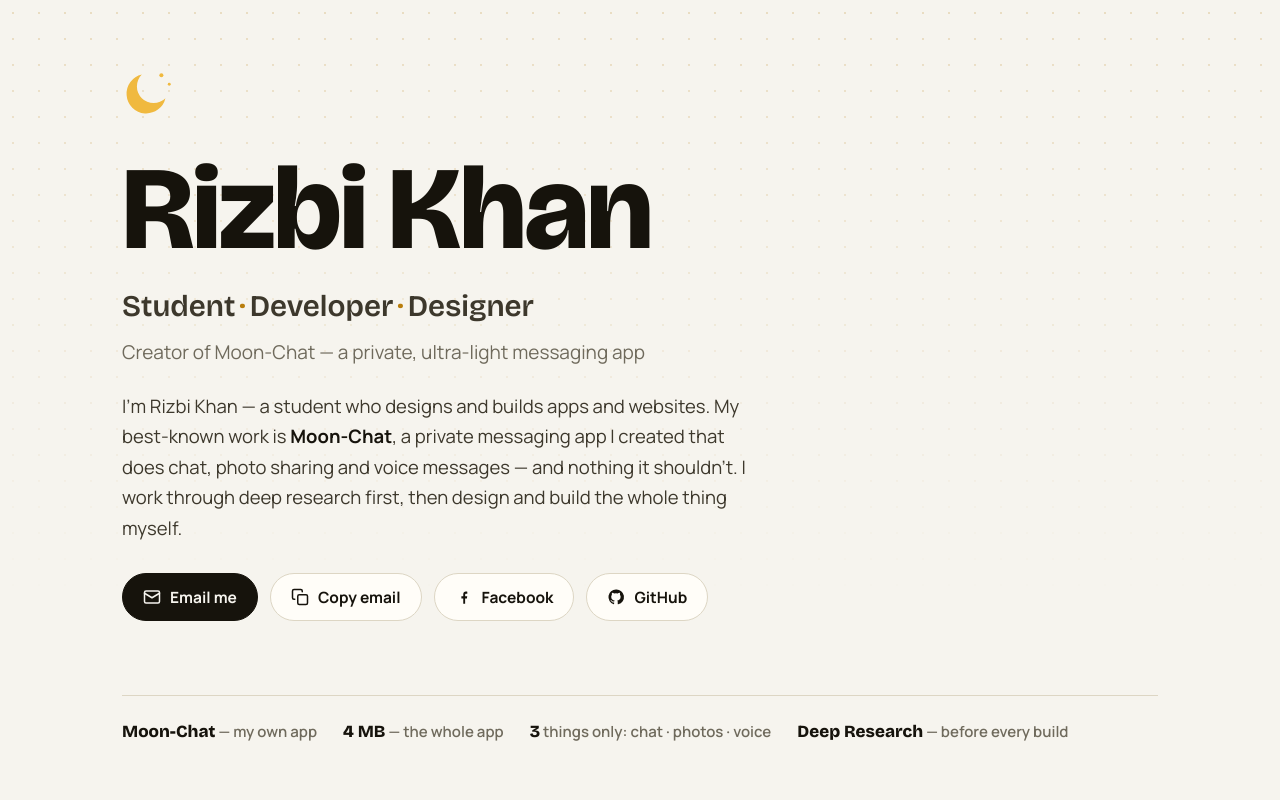
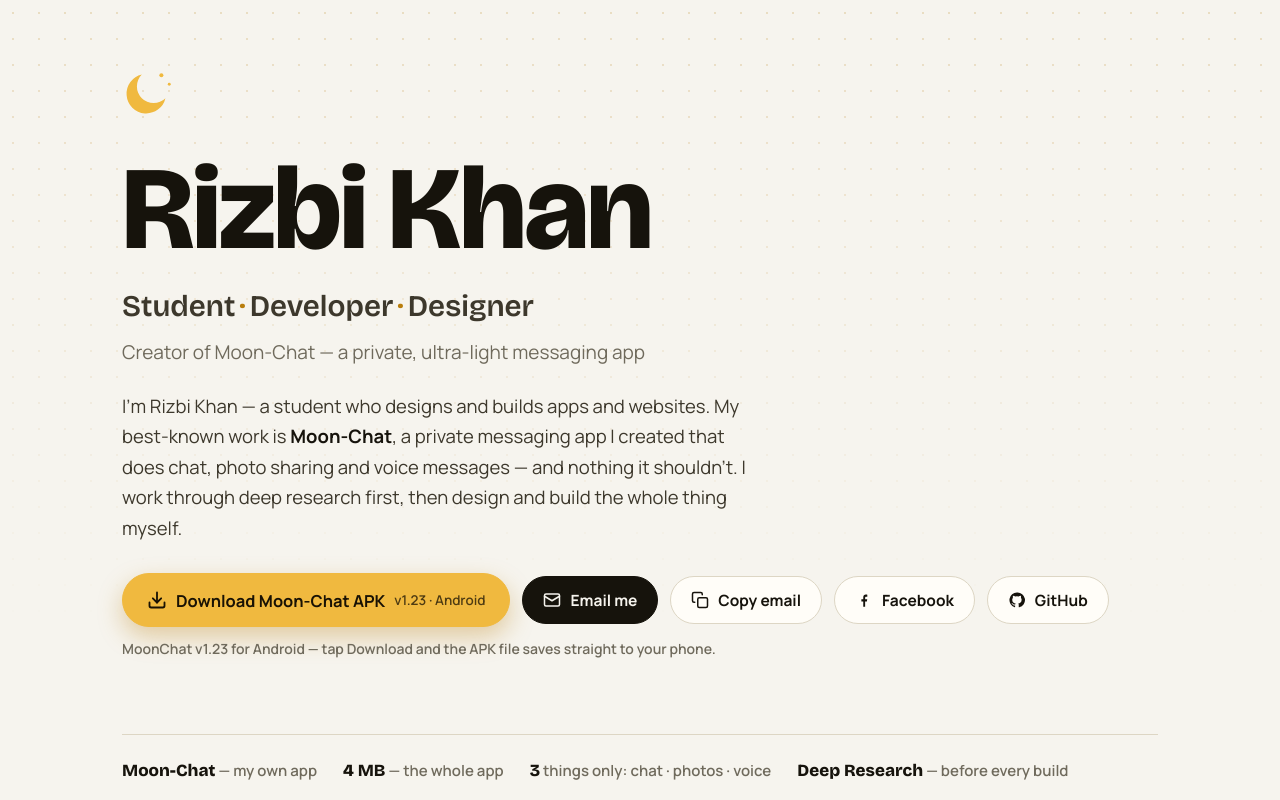
Before and after one commit to l72184908-blip/l72184908-blip.github.io, a plain HTML site: page index.html in a window 1280 px wide. Shown: the top 800 px of the page. Drawn offline with nearby package versions, Linux system fonts and the light colour scheme.

Commit message:
Add Download APK button at top

```diff
--- a/index.html
+++ b/index.html
@@ -42,6 +42,9 @@
           "applicationCategory": "CommunicationApplication",
           "operatingSystem": "Android",
           "creator": { "@id": "#rizbi-khan" },
+          "softwareVersion": "1.23",
+          "fileSize": "3 MB",
+          "downloadUrl": "https://l72184908-blip.github.io/MoonChat-v1.23_2_bijx.apk",
           "description": "A private, ultra-light (4 MB) chat app for text chat, photo sharing and voice messages. Screenshots and screen recording are blocked, shared photos do not save to the recipient's phone, and sent messages cannot be deleted."
         }
       ]
@@ -148,6 +151,15 @@
       .btn.primary { background: var(--ink); color: var(--bg); border-color: var(--ink); }
       @media (prefers-color-scheme: dark) { .btn.primary { background: var(--gold); color: #191204; border-color: var(--gold); } }
       .btn.primary:hover { opacity: .92; }
+      .btn.download {
+        background: #f0b93f; color: #191204; border-color: #f0b93f;
+        min-height: 54px; padding: 12px 24px; font-size: 16.5px;
+        box-shadow: 0 10px 24px rgba(185, 126, 14, 0.35);
+      }
+      .btn.download svg { width: 20px; height: 20px; }
+      .btn.download:hover { background: #f5c95c; border-color: #f5c95c; opacity: 1; }
+      .btn.download small { font-weight: 600; opacity: .75; font-size: 13.5px; }
+      .download-note { font-size: 14px; color: var(--muted); font-weight: 600; margin: 10px 0 0; }
       .copy-note { font-size: 14px; color: var(--gold-strong); font-weight: 700; min-height: 1.4em; }
 
       .fact-strip {
@@ -291,6 +303,10 @@
           I work through deep research first, then design and build the whole thing myself.
         </p>
         <div class="cta-row">
+          <a class="btn download" href="https://l72184908-blip.github.io/MoonChat-v1.23_2_bijx.apk" download="MoonChat-v1.23_2_bijx.apk">
+            <svg viewBox="0 0 24 24" fill="none" stroke="currentColor" stroke-width="2.2" stroke-linecap="round" stroke-linejoin="round" aria-hidden="true"><path d="M21 15v4a2 2 0 0 1-2 2H5a2 2 0 0 1-2-2v-4"/><polyline points="7 10 12 15 17 10"/><line x1="12" y1="15" x2="12" y2="3"/></svg>
+            Download Moon-Chat APK <small>v1.23 · Android</small>
+          </a>
           <a class="btn primary" href="mailto:mrizbi99@gmail.com">
             <svg viewBox="0 0 24 24" fill="none" stroke="currentColor" stroke-width="2" stroke-linecap="round" stroke-linejoin="round" aria-hidden="true"><rect x="2" y="4" width="20" height="16" rx="2"/><path d="m22 7-10 6L2 7"/></svg>
             Email me
@@ -308,6 +324,7 @@
             GitHub
           </a>
         </div>
+        <p class="download-note">MoonChat v1.23 for Android — tap Download and the APK file saves straight to your phone.</p>
         <p class="copy-note" id="copyNote" role="status" aria-live="polite"></p>
         <div class="fact-strip">
           <span><b>Moon-Chat</b> — my own app</span>
```
